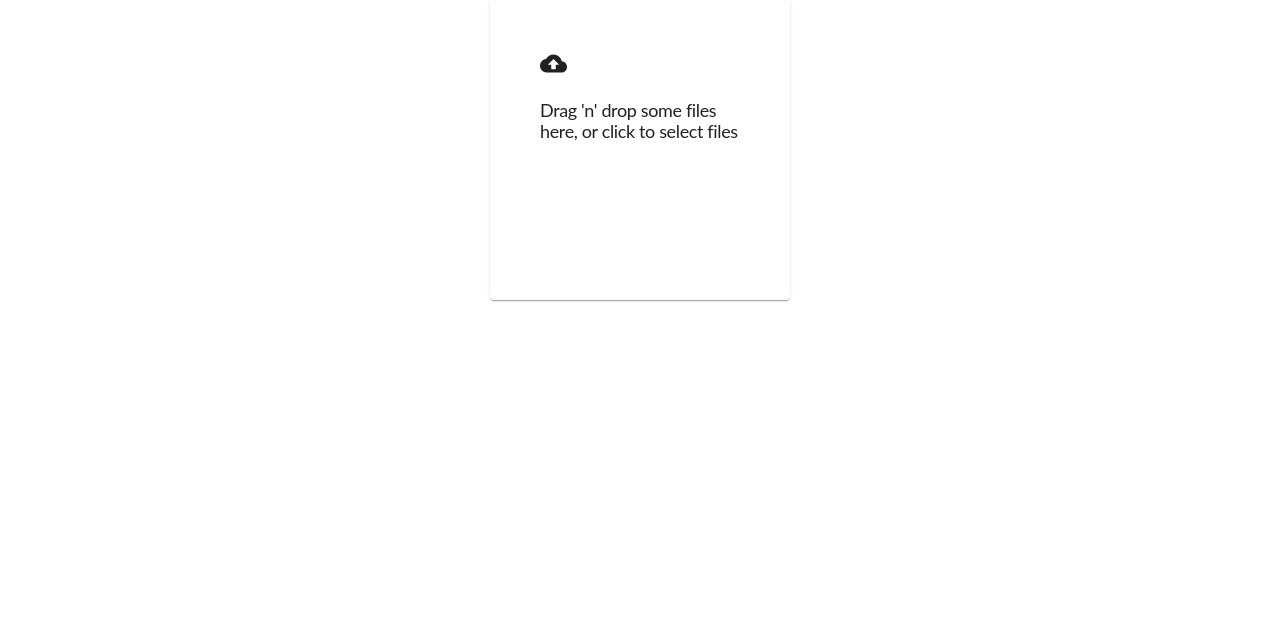
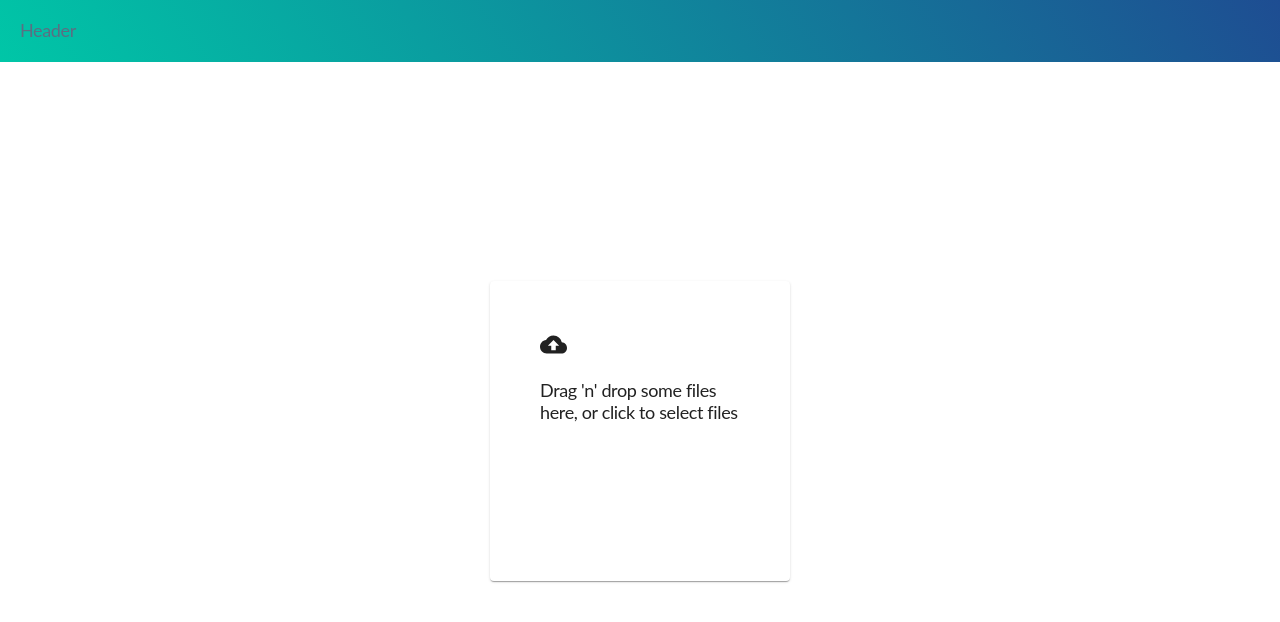
Before and after one commit to wwebdev/convert2svg, a Next.js app: page / in a window 1280 px wide. Shown: the top 622 px of the page. Built offline with nearby package versions, Linux system fonts and the light colour scheme.

Commit message:
refactoring and some basic styling

```diff
--- /dev/null
+++ b/components/ConvertResult/index.js
@@ -0,0 +1,33 @@
+import React from 'react'
+import Paper from '@material-ui/core/Paper'
+import { DotLoader } from 'react-spinners'
+
+import * as S from './styled'
+
+const ConvertResult = ({
+    imageSrc,
+    isLoading,
+    svgPreview
+}) => (
+    <S.Container>
+        { imageSrc &&
+            <Paper>
+                <img src={imageSrc} alt="your image preview" />
+            </Paper>
+        }
+
+        <Paper>
+            { isLoading && <DotLoader
+                sizeUnit={"px"}
+                size={150}
+                color={'#123abc'}
+            /> }
+
+            { // TODO check better option than dangerouslySetInnerHTML
+                svgPreview && <div dangerouslySetInnerHTML={{ __html: svgPreview }}></div>
+            }
+        </Paper>
+    </S.Container>
+)
+
+export default ConvertResult
--- /dev/null
+++ b/components/ConvertResult/styled.js
@@ -0,0 +1,7 @@
+import styled from 'styled-components'
+
+export const Container = styled.div`
+    display: flex;
+    justify-content: space-between;
+    width: 100%;
+`
--- a/components/Dropzone/styled.js
+++ b/components/Dropzone/styled.js
@@ -1,5 +1,5 @@
 import styled from 'styled-components'
-import Paper from '@material-ui/core/Paper';
+import Paper from '@material-ui/core/Paper'
 
 export const Container = styled(Paper)`
     padding: 50px;
--- /dev/null
+++ b/components/Header/index.js
@@ -0,0 +1,10 @@
+import React from 'react'
+import * as S from './styled'
+
+const Header = props => (
+    <S.Container>
+        Header
+    </S.Container>
+)
+
+export default Header
--- /dev/null
+++ b/components/Header/styled.js
@@ -0,0 +1,6 @@
+import styled from 'styled-components'
+
+export const Container = styled.header`
+    background: rgba(0, 0, 0, 0) linear-gradient(57deg, rgb(0, 198, 167) 0%, rgb(30, 77, 146) 100%) repeat scroll 0% 0%;
+    padding: 20px;
+`
--- a/components/index.js
+++ b/components/index.js
@@ -1 +1,3 @@
+export { default as ConvertResult } from './ConvertResult'
 export { default as Dropzone } from './Dropzone'
+export { default as Header } from './Header'
--- /dev/null
+++ b/helper/image.js
@@ -0,0 +1,18 @@
+export const convertImage = file => {
+    return new Promise((resolve, reject) => {
+        const objectURL = window.URL.createObjectURL(file)
+        ImageTracer.imageToSVG(
+            objectURL,
+            svgstr => resolve(svgstr),
+            'detailed', // TODO check image size and set default option by that
+        )
+    })
+}
+
+export const getImageSrc = file => {
+    return new Promise((resolve, reject) => {
+        const reader = new FileReader()
+        reader.onload = e => resolve(e.target.result)
+        reader.readAsDataURL(file)
+    })
+}
--- a/pages/index.js
+++ b/pages/index.js
@@ -1,9 +1,15 @@
 import React, { useState } from 'react'
 import Head from 'next/head'
-import { DotLoader } from 'react-spinners'
 import { SvgIcon } from '@material-ui/core' // TODO use that
-import { Dropzone } from '../components'
+
 import "../styles/global.css"
+import {
+  ConvertResult,
+  Dropzone,
+  Header,
+} from '../components'
+import { convertImage, getImageSrc } from '../helper/image'
+import * as S from '../styles/landing'
 
 // https://github.com/jankovicsandras/imagetracerjs/blob/master/options.md
 
@@ -12,42 +18,45 @@ const Home = () => {
   const [svgPreview, setSvgPreview] = useState(undefined)
   const [isLoading, setIsLoading] = useState(false)
 
-  const setFileAndConvert = file => {
+  const setFileAndConvert = async file => {
     setIsLoading(true)
-    setImageSrc(file)
-    const objectURL = window.URL.createObjectURL(file)
+    setImageSrc(undefined)
+    setSvgPreview(undefined)
 
-    ImageTracer.imageToSVG(
-      objectURL,
-      function(svgstr){
-        setIsLoading(false)
-        setSvgPreview(svgstr)
-      },
-      'detailed', // TODO check image size and set default option by that
-    );
+    const imageFile = await getImageSrc(file)
+    console.log('file', file)
+    setImageSrc(imageFile)
+
+    const svgString = await convertImage(file)
+    console.log('svgString')
+    setSvgPreview(svgString)
+    setIsLoading(false)
   }
 
+  const hideUpload = isLoading || svgPreview || imageSrc
+  console.log(hideUpload, isLoading, svgPreview, imageSrc)
+
   return (
-    <div>
+    <S.Container>
       <Head>
-        <title>Image2Svg</title>
+        <title>Convert2Svg</title>
         <link rel="icon" href="/favicon.ico" />
       </Head>
 
-      <Dropzone setImageSrc={setFileAndConvert} />
+      <Header />
 
-      { isLoading && <DotLoader
-          sizeUnit={"px"}
-          size={150}
-          color={'#123abc'}
-      /> }
+      <S.CenterContent>
+        { !hideUpload && <Dropzone setImageSrc={setFileAndConvert} /> }
 
-      { // TODO check better option than dangerouslySetInnerHTML
-        svgPreview && <div dangerouslySetInnerHTML={{ __html: svgPreview }}></div>
-      }
+        { svgPreview && <ConvertResult
+          imageSrc={imageSrc}
+          isLoading={isLoading}
+          svgPreview={svgPreview}
+        /> }
+      </S.CenterContent>
 
       <script src="/imagetracer_v1.2.5.js"></script>
-    </div>
+    </S.Container>
   )
 }
 
--- /dev/null
+++ b/styles/landing.js
@@ -0,0 +1,16 @@
+import styled from 'styled-components'
+
+export const Container = styled.main`
+    height: 100%;
+    min-height: 100vh;
+    width: 100%;
+    display: flex;
+    flex-direction: column;
+`
+
+export const CenterContent = styled.div`
+    flex: 1;
+    display: flex;
+    align-items: center;
+    justify-content: center;
+`
```
